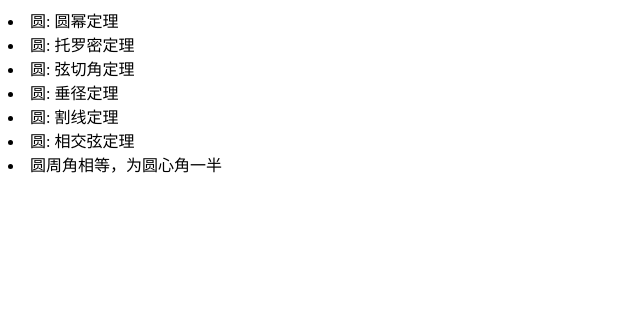
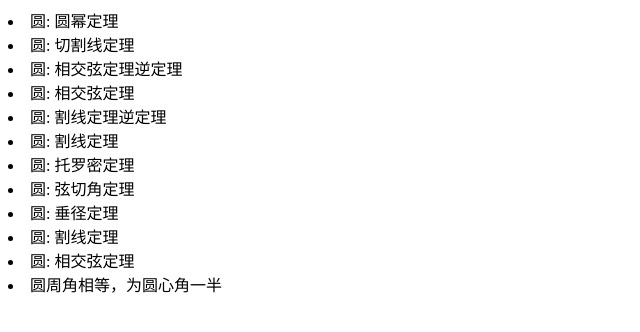
Before and after one commit to CCScholar/ccscholar.github.io, a plain HTML site: page iframe/idea.html in a window 1280 px wide. Shown: the whole page, without its empty margins (0-640 px from the left). Drawn offline with Linux system fonts and the light colour scheme.

Commit message:
Update idea.html

```diff
--- a/iframe/idea.html
+++ b/iframe/idea.html
@@ -6,6 +6,11 @@
 	</head>
 	<body>
 		<li onclick="h('https://cucumbercan.github.io/math/html/main.html?&2022-04-02.2')">圆: 圆幂定理</li>
+		<li onclick="h('https://cucumbercan.github.io/math/html/main.html?&2022-04-02.7')">圆: 切割线定理</li>
+		<li onclick="h('https://cucumbercan.github.io/math/html/main.html?&2022-04-02.6')">圆: 相交弦定理逆定理</li>
+		<li onclick="h('https://cucumbercan.github.io/math/html/main.html?&2022-04-02.5')">圆: 相交弦定理</li>
+		<li onclick="h('https://cucumbercan.github.io/math/html/main.html?&2022-04-02.4')">圆: 割线定理逆定理</li>
+		<li onclick="h('https://cucumbercan.github.io/math/html/main.html?&2022-04-02.3')">圆: 割线定理</li>
 		<li onclick="h('https://cucumbercan.github.io/math/html/main.html?&2022-04-02.1')">圆: 托罗密定理</li>
 		<li onclick="h('https://cucumbercan.github.io/math/html/main.html?&2022-04-01.4')">圆: 弦切角定理</li>
 		<li onclick="h('https://cucumbercan.github.io/math/html/main.html?&2022-04-01.3')">圆: 垂径定理</li>
```
